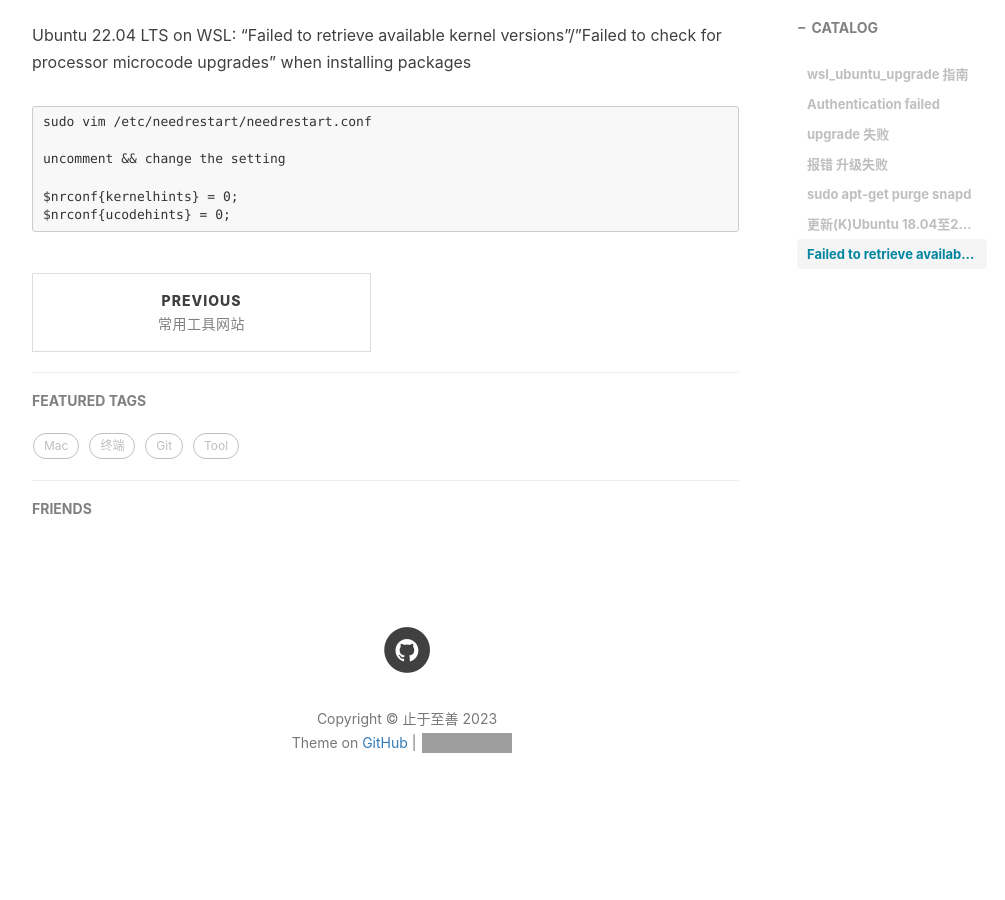
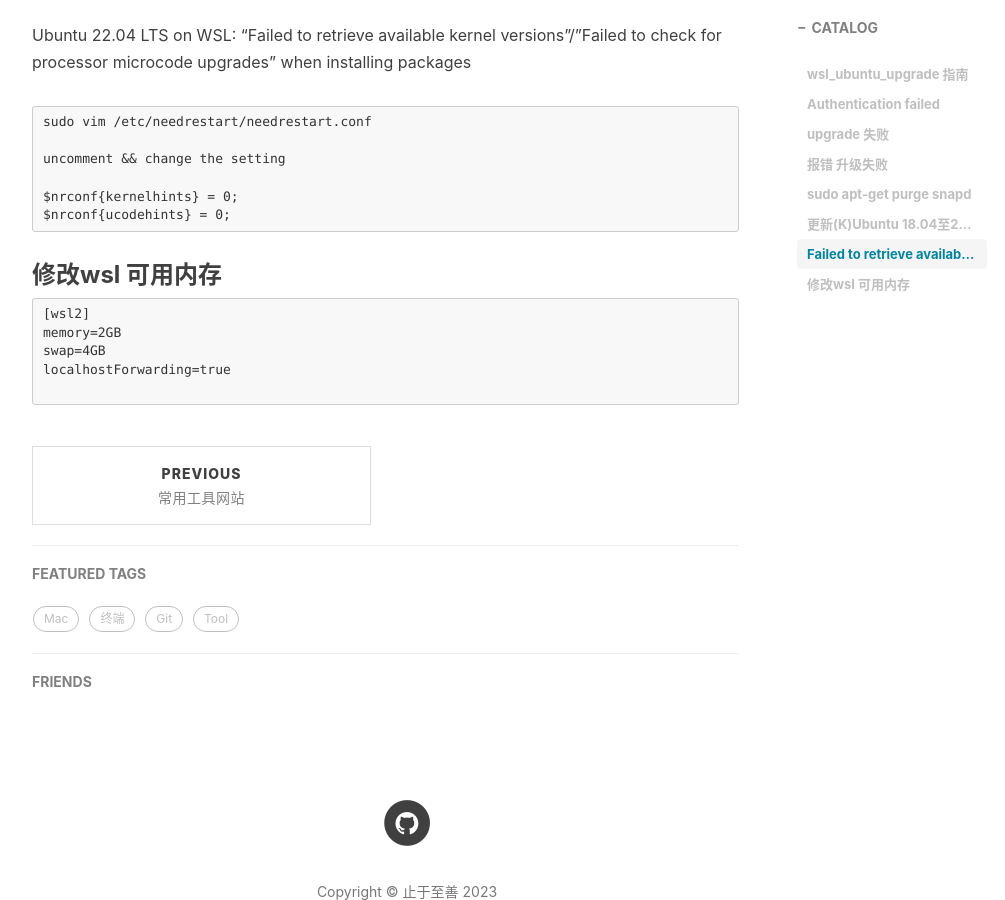
Before and after one commit to 20083017/20083017.github.io, a Jekyll site: the page built from _posts/2023-05-03-wsl_ubuntu_upgrade.md, in a window 1280 px wide and 900 px high, scrolled down 2920 px. Shown: the whole window, without its empty margins (233-1238 px from the left). Built offline with Jekyll 4.4.1, drawn with Linux system fonts in a browser that asks for light colours; nearby versions of some CDN libraries; comment, search, counter and statistics services are not loaded; before the commit the page ends 3767 px from its top, so only the background shows below that; grey boxes are pictures that could not be loaded.

Commit message:
Update 2023-05-03-wsl_ubuntu_upgrade.md

````diff
--- a/_posts/2023-05-03-wsl_ubuntu_upgrade.md
+++ b/_posts/2023-05-03-wsl_ubuntu_upgrade.md
@@ -122,3 +122,14 @@
 $nrconf{kernelhints} = 0;
 $nrconf{ucodehints} = 0;
 ```
+
+
+### 修改wsl 可用内存
+
+```
+[wsl2]
+memory=2GB
+swap=4GB
+localhostForwarding=true
+
+```
````
